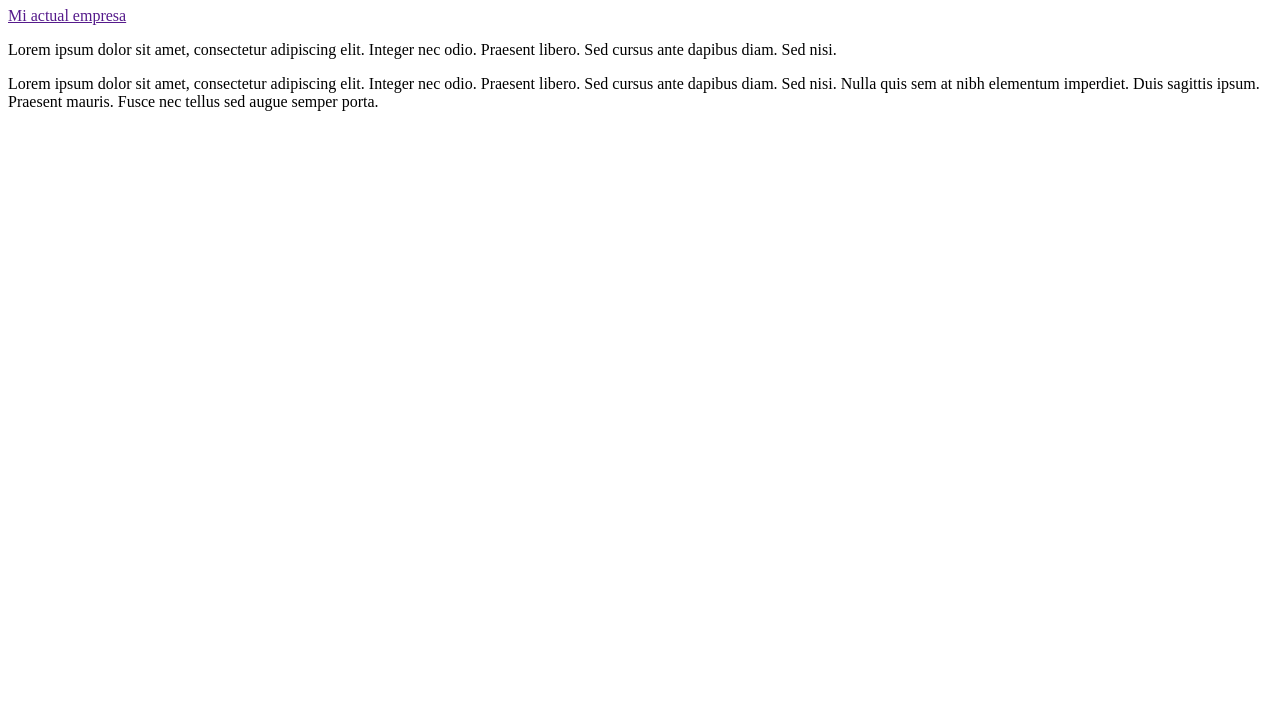
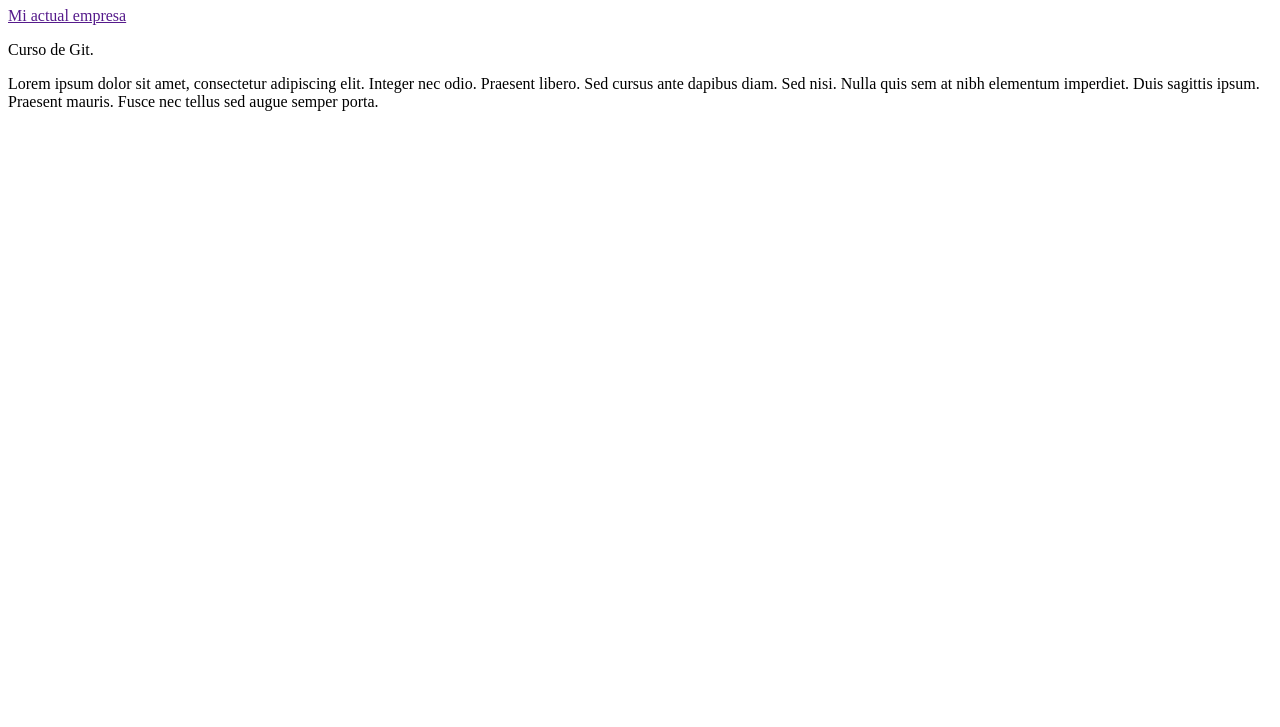
Before and after one commit to ignacyuz/garamendi001, a plain HTML site: page index.html in a window 1280 px wide. Shown: the part 73-800 px from the top of the page. Drawn offline with Linux system fonts and the light colour scheme.

Commit message:
23 Julio 2024 v3

```diff
--- a/index.html
+++ b/index.html
@@ -10,7 +10,7 @@
 <body>
     <h1>Proyecto No 379</h1>
     <a href="">Mi actual empresa</a>
-    <p>Lorem ipsum dolor sit amet, consectetur adipiscing elit. Integer nec odio. Praesent libero. Sed cursus ante dapibus diam. Sed nisi.</p>
+    <p>Curso de Git.</p>
     <p>Lorem ipsum dolor sit amet, consectetur adipiscing elit. Integer nec odio. Praesent libero. Sed cursus ante dapibus diam. Sed nisi. Nulla quis sem at nibh elementum imperdiet. Duis sagittis ipsum. Praesent mauris. Fusce nec tellus sed augue semper porta.</p>
 </body>
 
```
